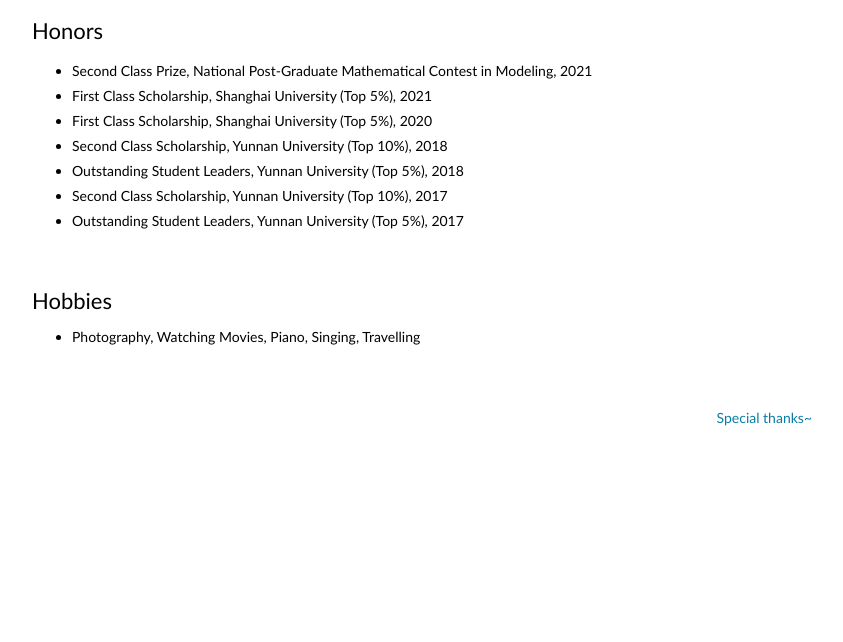
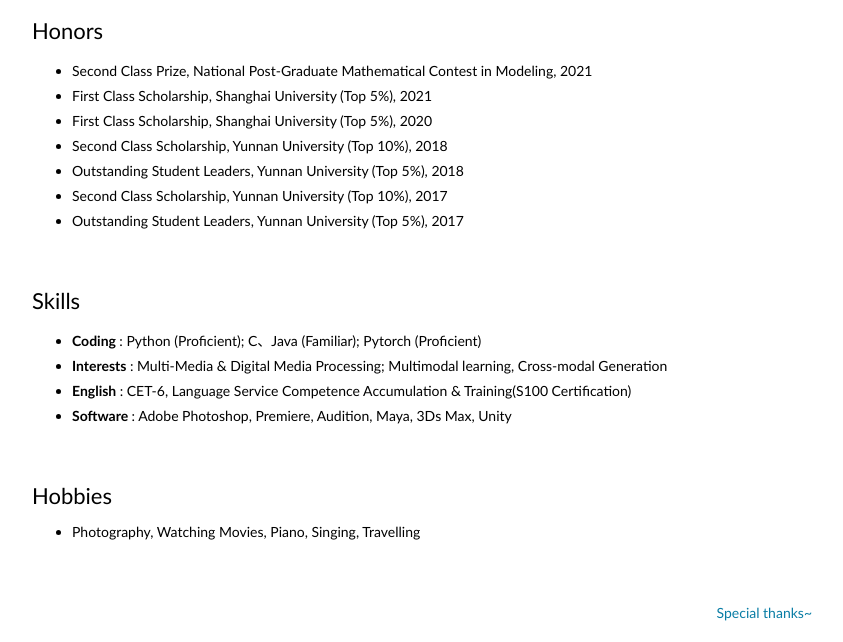
Before and after one commit to SunLoie/SunLoie.github.io, a plain HTML site: page index.html in a window 1280 px wide. Shown: the part 1642-2284 px from the top of the page, without its empty margins (228-1071 px from the left). Before the commit the page ends 2089 px from the top, so only its background shows below. Drawn offline with Linux system fonts and the light colour scheme.

Commit message:
Update index.html

```diff
--- a/index.html
+++ b/index.html
@@ -248,7 +248,7 @@
           </tbody>
         </table>
 
-<!--    <table width="100%" align="center" border="0" cellspacing="0" cellpadding="20"><tbody>
+        <table width="100%" align="center" border="0" cellspacing="0" cellpadding="20"><tbody>
           <tr>
             <td>
               <heading>Skills</heading>
@@ -263,7 +263,7 @@
               </td>
             </tr>
           </tbody>
-	</table> -->
+	</table>
 
         <table width="100%" align="center" border="0" cellspacing="0" cellpadding="20">
 	  <tbody>
```
